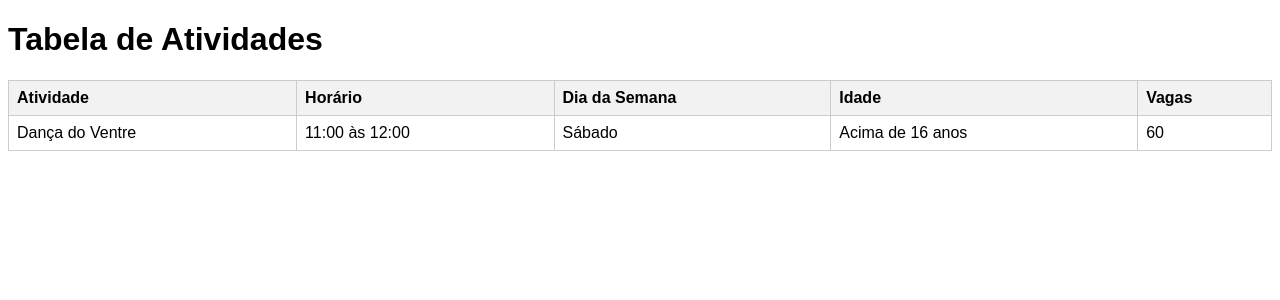
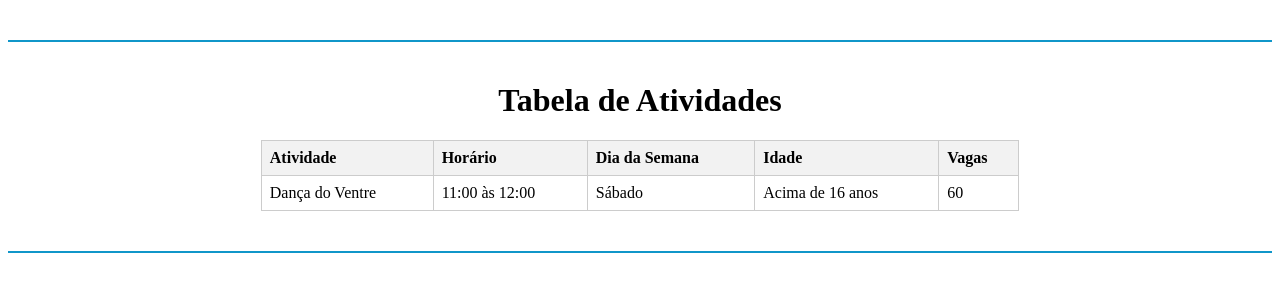
Before and after one commit to niiimonteiros/Projeto-Integrador-Versao-Final, a Django app: template Aplicativo_CEU/todos/templates/todos/horario_dancadoventre.html in a window 1280 px wide. Shown: the top 300 px of the page. Run offline with Django 5.2, Linux system fonts and the light colour scheme; the template is opened without the code that fills it, so the values that code supplies are empty.

Commit message:
Update horario_dancadoventre.html

```diff
--- a/Aplicativo_CEU/todos/templates/todos/horario_dancadoventre.html
+++ b/Aplicativo_CEU/todos/templates/todos/horario_dancadoventre.html
@@ -6,13 +6,27 @@
         <title>CEU jaguaré</title>
         <title>Tabela de Atividades</title>
     <style>
+        hr {
+            margin-top: 40px;
+            margin-left: auto;
+            margin-right: auto;
+            border: 1px solid #1096c9;
+            max-width: 1415px;
+            margin-bottom: 40px;
+        }
         body {
-            font-family: Arial, sans-serif;
+            font-family: nexa;
         }
+        h1 {
+                text-align: center;
+         }
         table {
             border-collapse: collapse;
-            width: 100%;
+            width: 60%;
             margin: 20px 0;
+            max-width: 880px;
+            margin-left: auto;
+            margin-right: auto;
         }
         th, td {
             border: 1px solid #ccc;
@@ -32,6 +46,7 @@
 </head>
 <body>
 
+<hr>
 <h1>Tabela de Atividades</h1>
 
 <table>
@@ -54,6 +69,6 @@
         </tr>
     </tbody>
 </table>
-
+<hr>
 </body>
 </html>
```
